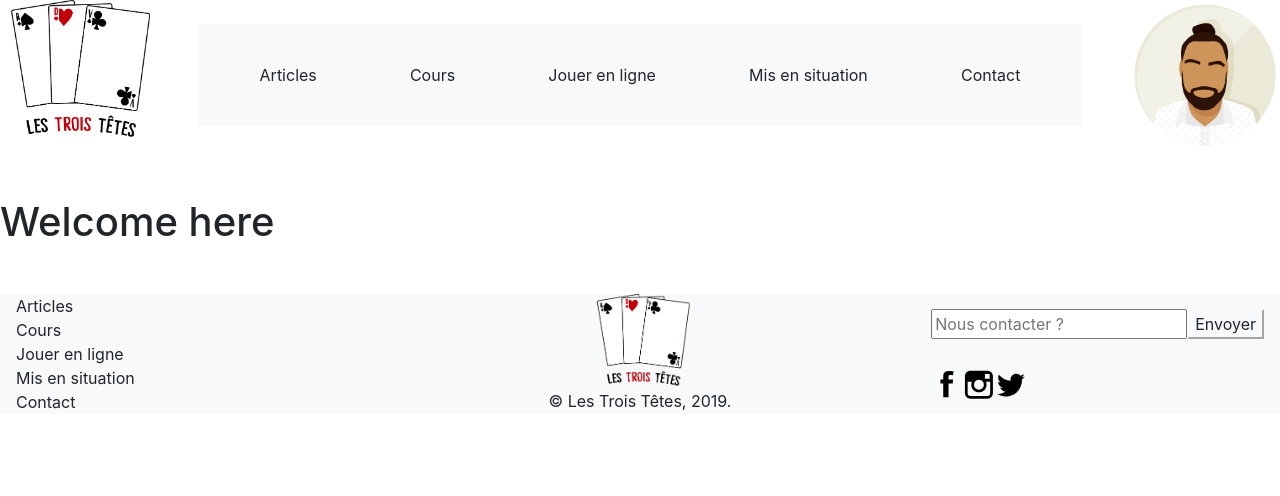
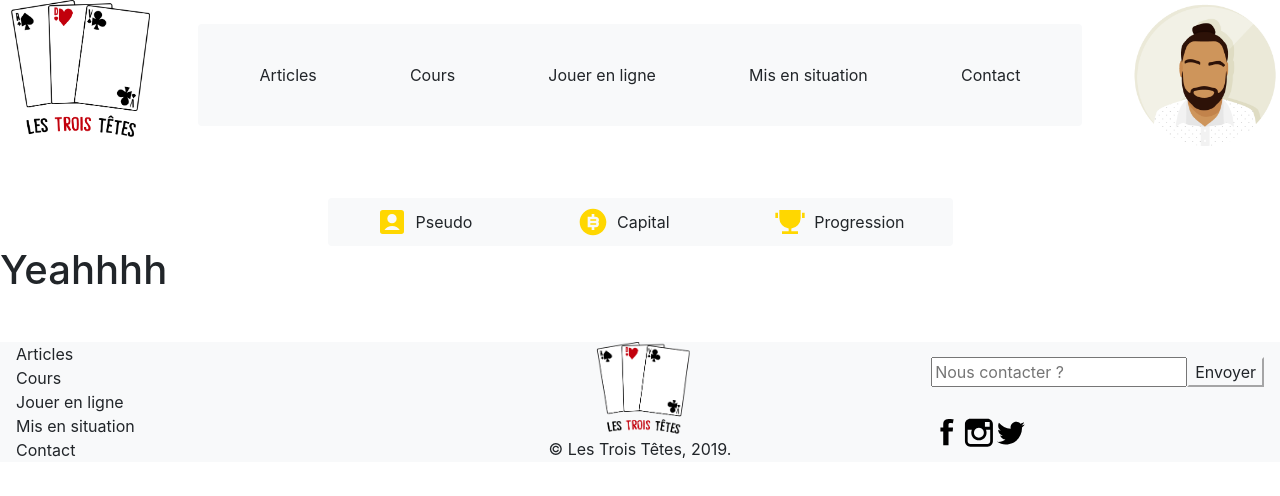
Before and after one commit to ThomFDV/projet-annuel-les-trois-tetes, an Angular app in the folder my-app/: page /account in a window 1280 px wide. Shown: the top 496 px of the page. Built offline with nearby package versions, Linux system fonts and the light colour scheme.

Commit message:
Add the status bar of the account section and add an icon sprite

```diff
--- /dev/null
+++ b/my-app/src/app/account/home-account/home-account.component.html
@@ -0,0 +1,6 @@
+<section>
+  <app-status-bar class="my-3"></app-status-bar>
+  <div>
+    <h1>Yeahhhh</h1>
+  </div>
+</section>
--- /dev/null
+++ b/my-app/src/app/account/home-account/home-account.component.ts
@@ -0,0 +1,15 @@
+import { Component, OnInit } from '@angular/core';
+
+@Component({
+  selector: 'app-home-account',
+  templateUrl: './home-account.component.html',
+  styleUrls: ['./home-account.component.scss']
+})
+export class HomeAccountComponent implements OnInit {
+
+  constructor() { }
+
+  ngOnInit() {
+  }
+
+}
--- /dev/null
+++ b/my-app/src/app/account/status-bar/status-bar.component.html
@@ -0,0 +1,22 @@
+<section class="container-fluid">
+  <div class="d-flex justify-content-between bg-light rounded col-lg-6 m-auto px-5 py-2">
+    <div class="d-flex align-items-center">
+      <svg class="c-status-icons">
+        <use xlink:href="../../../assets/icons/icons.svg#user"></use>
+      </svg>
+      <p class="m-0">Pseudo</p>
+    </div>
+    <div class="d-flex align-items-center">
+      <svg class="c-status-icons">
+        <use xlink:href="../../../assets/icons/icons.svg#coin"></use>
+      </svg>
+      <p class="m-0">Capital</p>
+    </div>
+    <div class="d-flex align-items-center">
+      <svg class="c-status-icons">
+        <use xlink:href="../../../assets/icons/icons.svg#trophy"></use>
+      </svg>
+      <p class="m-0">Progression</p>
+    </div>
+  </div>
+</section>
--- /dev/null
+++ b/my-app/src/app/account/status-bar/status-bar.component.scss
@@ -0,0 +1,7 @@
+.c-status-icons {
+  width: 32px;
+  height: 32px;
+  margin-right: .5rem;
+  color: gold;
+
+}
--- /dev/null
+++ b/my-app/src/app/account/status-bar/status-bar.component.ts
@@ -0,0 +1,15 @@
+import { Component, OnInit } from '@angular/core';
+
+@Component({
+  selector: 'app-status-bar',
+  templateUrl: './status-bar.component.html',
+  styleUrls: ['./status-bar.component.scss']
+})
+export class StatusBarComponent implements OnInit {
+
+  constructor() { }
+
+  ngOnInit() {
+  }
+
+}
--- a/my-app/src/app/app-routing.module.ts
+++ b/my-app/src/app/app-routing.module.ts
@@ -5,8 +5,10 @@ import {ArticleCollectionComponent} from './article/article-collection/article-c
 import {ArticleCreationComponent} from './article/article-creation/article-creation.component';
 import {SimulationCollectionComponent} from './simulation/simulation-collection/simulation-collection.component';
 import {SimulationPlayerComponent} from './simulation/simulation-player/simulation-player.component';
+import {HomeAccountComponent} from './account/home-account/home-account.component';
 
 const routes: Routes = [
+  { path : 'account', component: HomeAccountComponent },
   { path : 'articles/collection', component: ArticleCollectionComponent },
   { path : 'articles/nouveau', component: ArticleCreationComponent },
   { path : 'simulation/collection', component: SimulationCollectionComponent },
--- a/my-app/src/app/app.component.html
+++ b/my-app/src/app/app.component.html
@@ -9,7 +9,7 @@
             </ul>
         </nav>
         <div>
-            <img src="../assets/images/thomas.png" alt="user icon" width="150">
+            <img src="../assets/images/thomas.png" alt="user icon" width="150" routerLink="account">
         </div>
     </section>
 </header>
--- a/my-app/src/app/app.module.ts
+++ b/my-app/src/app/app.module.ts
@@ -12,6 +12,8 @@ import { ArticleCreationComponent } from './article/article-creation/article-cre
 import { SimulationComponent } from './simulation/simulation.component';
 import { SimulationCollectionComponent } from './simulation/simulation-collection/simulation-collection.component';
 import { SimulationPlayerComponent } from './simulation/simulation-player/simulation-player.component';
+import { StatusBarComponent } from './account/status-bar/status-bar.component';
+import { HomeAccountComponent } from './account/home-account/home-account.component';
 
 @NgModule({
   declarations: [
@@ -23,7 +25,9 @@ import { SimulationPlayerComponent } from './simulation/simulation-player/simula
     ArticleCreationComponent,
     SimulationComponent,
     SimulationCollectionComponent,
-    SimulationPlayerComponent
+    SimulationPlayerComponent,
+    StatusBarComponent,
+    HomeAccountComponent
   ],
   imports: [
     NgbModule,
--- a/my-app/src/styles.scss
+++ b/my-app/src/styles.scss
@@ -1 +1,5 @@
 /* You can add global styles to this file, and also import other style files */
+
+svg {
+  fill: currentColor;
+}
```
Also changed, not shown: my-app/src/app/account/home-account/home-account.component.scss (added), my-app/src/assets/icons/icons.svg (added).
